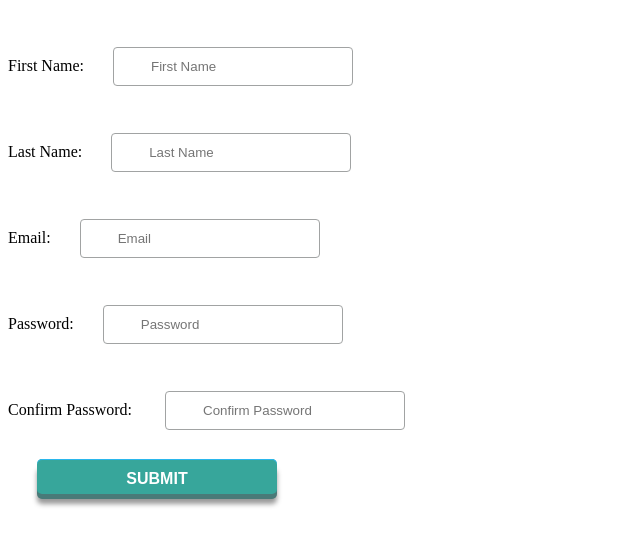
After one commit to bigyan-kc/Online_banking_system, a Flask app: template app/templates/new_member.html in a window 1280 px wide. The commit adds this page. Shown: the top 546 px of the page, without its empty margins (0-640 px from the left). Run offline with Flask 2, Linux system fonts and the light colour scheme; the template is opened without the code that fills it, so the values that code supplies are empty.

Commit message:
Added new member forms

```diff
--- a/app/templates/index.html
+++ b/app/templates/index.html
@@ -6,7 +6,7 @@
 <div class = "login">
 	<input type = "text" placeholder = "Username" id = "username">
 	<input type = "password" placeholder = "Password" id = "password">
-	<a href = "#" class = "forgot"> forgot password?</a>
+	<a href = "#" class = "forgot"> Not a member</a>
 	<input type = "submit" value = "Sign In">
 </div>
 <div class = "shadow"></div>
--- /dev/null
+++ b/app/templates/new_member.html
@@ -0,0 +1,14 @@
+<!DOCTYPE html>
+<html>
+<head>
+	<link rel = "stylesheet" type = "text/css" href = "../static/main.css">
+</head>
+<body>
+	<p>First Name:<input type = "text" placeholder="First Name" id = "first_name"></p>
+	<p>Last Name:<input type = "text" placeholder = "Last Name" id = "last_name"></p>
+	<p>Email:<input type = "text" placeholder = "Email" id = "email"></p>
+	<p>Password:<input type = "text" placeholder = "Password" id ="password"></p>
+	<p>Confirm Password: <input type = "text" placeholder = "Confirm Password" id = "confirm_password"></p>
+	<input type = 'submit' value = 'Submit'>
+</body>
+</html>
```
Also changed, not shown: 1 other file.
